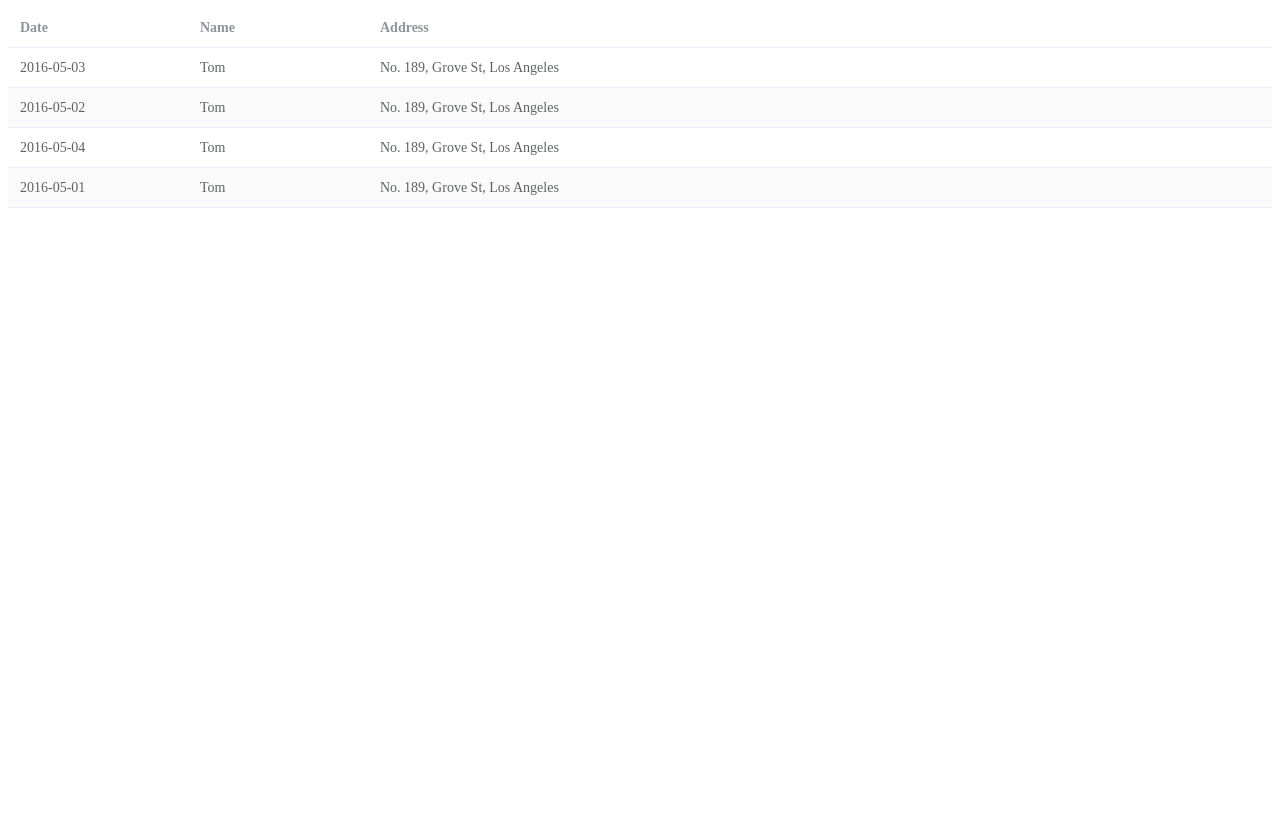
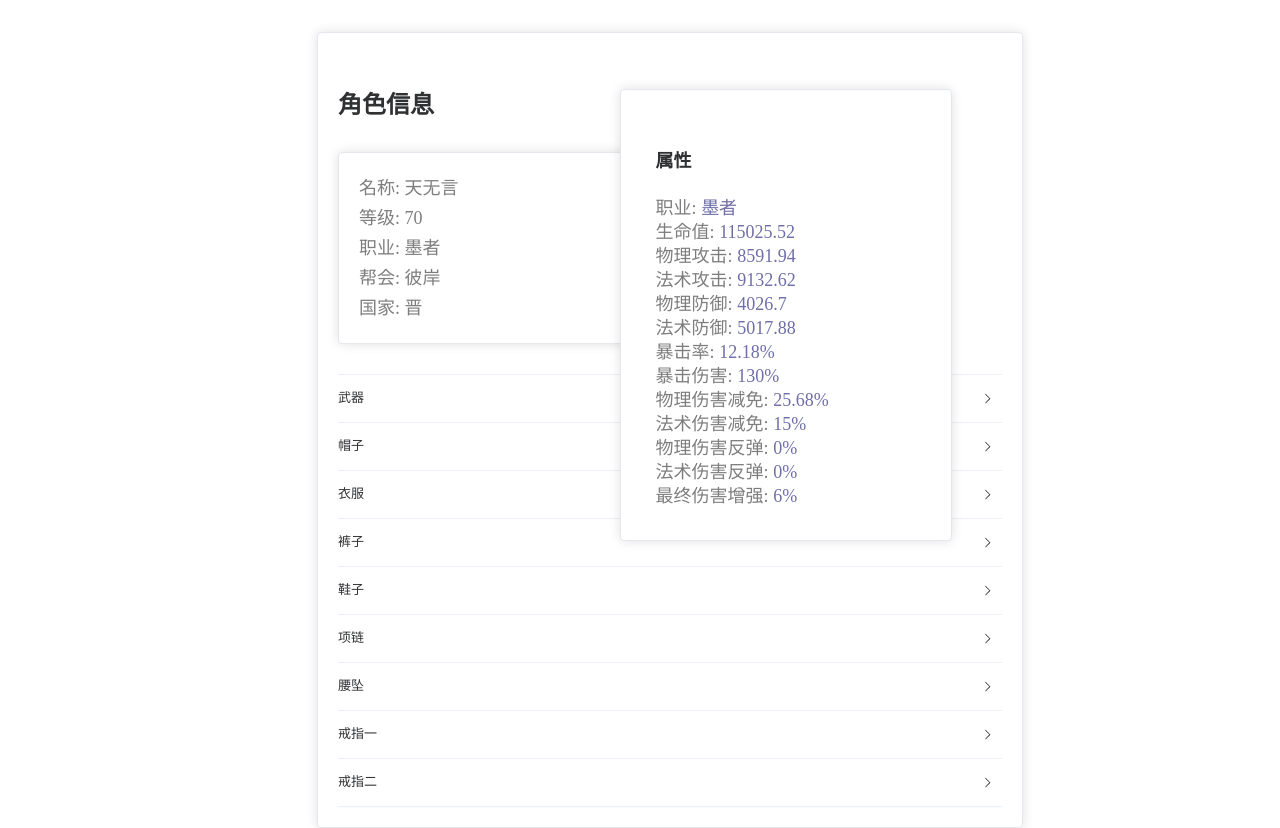
Before and after one commit to leemoCode/moliar_x, a Vue app in the folder front/: page / in a window 1280 px wide. Before the commit the page ends 800 px from the top, so only its background shows below. Built offline with nearby package versions, Linux system fonts and the light colour scheme.

Commit message:
feat: 装备属性展示完成

```diff
--- a/front/src/App.vue
+++ b/front/src/App.vue
@@ -1,7 +1,7 @@
 <template>
   <!-- <UserInfoCreateForm /> -->
-  <!-- <UserInfoShowCard /> -->
-  <CharacterBasicProperty />
+  <UserInfoShowCard />
+  <!-- <CharacterBasicProperty /> -->
 </template>
 
 <script lang="ts">
--- a/front/src/components/gameComponents/CharacterBasicProperty.vue
+++ b/front/src/components/gameComponents/CharacterBasicProperty.vue
@@ -1,43 +1,49 @@
 <template>
-  <el-table :data="tableData" stripe style="width: 100%">
-    <el-table-column prop="date" label="Date" width="180" />
-    <el-table-column prop="name" label="Name" width="180" />
-    <el-table-column prop="address" label="Address" />
-  </el-table>
+  <div class="basic_property_list">
+    <div>
+      <el-table :data="dataShow" stripe style="width: 100%">
+        <el-table-column
+          v-for="item in characterBasicPropertyList"
+          :prop="item.key"
+          :label="item.name"
+          width="120"
+        />
+      </el-table>
+    </div>
+
+    <!-- <el-input
+      v-model="data"
+      style="margin-top: 30px; font-size: 27px"
+      :rows="2"
+      type="textarea"
+      placeholder="Please input"
+    /> -->
+  </div>
 </template>
 
 <script lang="ts">
-import { defineComponent, ref, computed } from 'vue';
+import { computed, defineComponent, ref } from 'vue';
+import { useGameData } from '../../core/useGameData';
 
 export default defineComponent({
   name: 'CharacterBasicProperty',
   setup() {
-    // demo
-    const tableData = [
-      {
-        date: '2016-05-03',
-        name: 'Tom',
-        address: 'No. 189, Grove St, Los Angeles',
-      },
-      {
-        date: '2016-05-02',
-        name: 'Tom',
-        address: 'No. 189, Grove St, Los Angeles',
-      },
-      {
-        date: '2016-05-04',
-        name: 'Tom',
-        address: 'No. 189, Grove St, Los Angeles',
-      },
-      {
-        date: '2016-05-01',
-        name: 'Tom',
-        address: 'No. 189, Grove St, Los Angeles',
-      },
-    ];
+    const { characterBasicPropertyData, characterBasicPropertyList } =
+      useGameData();
+
+    const data = ref(JSON.stringify(characterBasicPropertyData));
+    const dataShow = computed(() => {
+      return JSON.parse(data.value);
+    });
+
     return {
-      tableData,
+      characterBasicPropertyList,
+
+      data,
+      dataShow,
     };
   },
 });
 </script>
+<style scoped>
+</style>
--- a/front/src/components/gameComponents/UserInfoShowCard.vue
+++ b/front/src/components/gameComponents/UserInfoShowCard.vue
@@ -1,11 +1,21 @@
 <template>
   <el-card class="show_card">
     <h4>角色信息</h4>
-    <div class="base_info_list">
+    <el-card class="base_info_list">
       <div v-for="item in baseInfoList" class="base_info_item">
         {{ item.name }}: {{ testData[item.key] }}
       </div>
-    </div>
+    </el-card>
+    <el-card class="property_card">
+      <h4>属性</h4>
+
+      <div v-for="item in characterBasicPropertyList">
+        <span class="property_name">{{ item.name }}: </span>
+        <span class="property_num"
+          >{{ totoalProperty[item.key] }}{{ resolvePercentNum(item.name) }}</span
+        >
+      </div>
+    </el-card>
     <el-collapse>
       <el-collapse-item v-for="item in equipmentTypeList" :title="item.name">
         <UserInfoShowEquipment
@@ -109,13 +119,37 @@ export default defineComponent({
       ring2_num: '4',
     };
 
-    const { equipmentTypeList, baseInfoList } = useGameData();
+    const {
+      equipmentTypeList,
+      baseInfoList,
+      characterBasicPropertyList,
+      caculateTotalProperty,
+    } = useGameData();
+
+    const resolvePercentNum = (key: string) => {
+      if (
+        key.indexOf('暴击') !== -1 ||
+        key.indexOf('减免') !== -1 ||
+        key.indexOf('反弹') !== -1 ||
+        key.indexOf('增强') !== -1
+      ) {
+        return '%';
+      }
+      return '';
+    };
+
+    const totoalProperty = caculateTotalProperty(testData);
 
     return {
       testData,
 
       equipmentTypeList,
       baseInfoList,
+      characterBasicPropertyList,
+
+      resolvePercentNum,
+
+      totoalProperty,
     };
   },
 });
@@ -135,6 +169,7 @@ export default defineComponent({
 }
 
 .base_info_list {
+  width: 300px;
   margin-bottom: 30px;
 }
 
@@ -143,4 +178,24 @@ export default defineComponent({
   color: #7e7e7f;
   margin-bottom: 4px;
 }
+
+.property_card {
+  position: absolute;
+  right: 10%;
+  top: 7%;
+  width: 300px;
+  height: 420px;
+
+  padding: 15px;
+
+  font-size: 18px;
+  line-height: 24px;
+}
+
+.property_name {
+  color: #7e7e7f;
+}
+.property_num {
+  color: #6e6ea8;
+}
 </style>
--- a/front/src/components/gameComponents/UserInfoShowEquipment.vue
+++ b/front/src/components/gameComponents/UserInfoShowEquipment.vue
@@ -22,8 +22,8 @@ export default defineComponent({
       default: '',
     },
     num: {
-      type: Number,
-      default: 0,
+      type: String,
+      default: '',
     },
     property: {
       type: Object,
--- a/front/src/core/useGameData.ts
+++ b/front/src/core/useGameData.ts
@@ -21,18 +21,197 @@ interface UseGameDataInterface {
   equipmentTypeList: { [key: string]: string }[];
   baseInfoList: { [key: string]: string }[];
   equipmentPropertyList: { [key: string]: string }[];
+  characterBasicPropertyList: { [key: string]: string }[];
+  characterBasicPropertyData: { [key: string]: string | number }[];
+
+  caculateTotalProperty: (data: PlayerInfoInterface) => {
+    [key: string]: string | number;
+  };
 }
 
-// demo
+const characterBasicPropertyList = [
+  {
+    name: '职业',
+    key: 'character',
+  },
+  {
+    name: '生命值',
+    key: 'hp',
+  },
+  {
+    name: '物理攻击',
+    key: 'physicalDamage',
+  },
+  {
+    name: '法术攻击',
+    key: 'spellDamage',
+  },
+  {
+    name: '物理防御',
+    key: 'physicalDefense',
+  },
+  {
+    name: '法术防御',
+    key: 'spellDefense',
+  },
+  {
+    name: '暴击率',
+    key: 'critPercent',
+  },
+  {
+    name: '暴击伤害',
+    key: 'critBoostNum',
+  },
+  {
+    name: '物理伤害减免',
+    key: 'physicalReductionPercent',
+  },
+  {
+    name: '法术伤害减免',
+    key: 'spellReductionPercent',
+  },
+  {
+    name: '物理伤害反弹',
+    key: 'physicalReboundPercent',
+  },
+  {
+    name: '法术伤害反弹',
+    key: 'spellReboundPercent',
+  },
+  {
+    name: '最终伤害增强',
+    key: 'finalDamageBoostPercent',
+  },
+];
+
 const characterBasicPropertyData = [
   {
     character: '武士',
     hp: 100000,
-    physicalDamage: 9000,
-    spellDamage: 1000,
-  }
+    physicalDamage: 10000,
+    spellDamage: 0,
+    physicalDefense: 3000,
+    spellDefense: 3000,
+    critPercent: 15,
+    critBoostNum: 150,
+    physicalReductionPercent: 0,
+    spellReductionPercent: 0,
+    physicalReboundPercent: 0,
+    spellReboundPercent: 0,
+    finalDamageBoostPercent: 5,
+  },
+  {
+    character: '力士',
+    hp: 167000,
+    physicalDamage: 6000,
+    spellDamage: 0,
+    physicalDefense: 5000,
+    spellDefense: 2200,
+    critPercent: 10,
+    critBoostNum: 120,
+    physicalReductionPercent: 10,
+    spellReductionPercent: 0,
+    physicalReboundPercent: 5,
+    spellReboundPercent: 0,
+    finalDamageBoostPercent: 0,
+  },
 
-]
+  {
+    character: '方士',
+    hp: 79000,
+    physicalDamage: 100,
+    spellDamage: 14600,
+    physicalDefense: 1200,
+    spellDefense: 2500,
+    critPercent: 12,
+    critBoostNum: 160,
+    physicalReductionPercent: 0,
+    spellReductionPercent: 5,
+    physicalReboundPercent: 0,
+    spellReboundPercent: 0,
+    finalDamageBoostPercent: 10,
+  },
+
+  {
+    character: '祭司',
+    hp: 120000,
+    physicalDamage: 100,
+    spellDamage: 7300,
+    physicalDefense: 2000,
+    spellDefense: 2600,
+    critPercent: 8,
+    critBoostNum: 115,
+    physicalReductionPercent: 5,
+    spellReductionPercent: 5,
+    physicalReboundPercent: 0,
+    spellReboundPercent: 0,
+    finalDamageBoostPercent: 3,
+  },
+
+  {
+    character: '射手',
+    hp: 85000,
+    physicalDamage: 12750,
+    spellDamage: 4000,
+    physicalDefense: 1100,
+    spellDefense: 2400,
+    critPercent: 9,
+    critBoostNum: 140,
+    physicalReductionPercent: 0,
+    spellReductionPercent: 50,
+    physicalReboundPercent: 0,
+    spellReboundPercent: 0,
+    finalDamageBoostPercent: 13,
+  },
+
+  {
+    character: '刺客',
+    hp: 94000,
+    physicalDamage: 9200,
+    spellDamage: 500,
+    physicalDefense: 2200,
+    spellDefense: 2300,
+    critPercent: 20,
+    critBoostNum: 190,
+    physicalReductionPercent: 0,
+    spellReductionPercent: 0,
+    physicalReboundPercent: 0,
+    spellReboundPercent: 0,
+    finalDamageBoostPercent: 11,
+  },
+
+  {
+    character: '墨者',
+    hp: 115000,
+    physicalDamage: 8500,
+    spellDamage: 9100,
+    physicalDefense: 4000,
+    spellDefense: 5000,
+    critPercent: 7,
+    critBoostNum: 130,
+    physicalReductionPercent: 10,
+    spellReductionPercent: 15,
+    physicalReboundPercent: 0,
+    spellReboundPercent: 0,
+    finalDamageBoostPercent: 6,
+  },
+
+  {
+    character: '幻师',
+    hp: 103000,
+    physicalDamage: 8000,
+    spellDamage: 8200,
+    physicalDefense: 2550,
+    spellDefense: 2750,
+    critPercent: 17,
+    critBoostNum: 170,
+    physicalReductionPercent: 3,
+    spellReductionPercent: 3,
+    physicalReboundPercent: 0,
+    spellReboundPercent: 0,
+    finalDamageBoostPercent: 8,
+  },
+];
 
 const equipmentTypeList = [
   {
@@ -159,11 +338,97 @@ const baseInfoList = [
   },
 ];
 
+const getBasicProperty = (character: string) => {
+  for (const item of characterBasicPropertyData) {
+    if (item.character === character) {
+      return item;
+    }
+  }
+};
+
+const ADDTION_1_5 = 0.08;
+const ADDTION_6_10 = 0.14;
+
+const ADDTION_LIST_OVER_10 = [
+  0.3, // 11
+  0.33, // 12
+  0.37, // 13
+  0.42, // 14
+  0.48, // 15
+  0.6, // 16
+  0.88, // 17
+  1.06, // 18
+  1.3, // 19
+  2, // 20
+];
+
+const getEquipmentProperty = (
+  data: PlayerInfoInterface,
+  propertyName: string
+) => {
+  let res = 0;
+
+  for (const eqItem of equipmentTypeList) {
+    const equipmentProperty = data[eqItem.key + '_property'];
+
+    // 强化等级
+    const strengthenNum = data[eqItem.key + '_num'] as number;
+
+    let strengthenAddition = 1;
+
+    // 0-10 强化计算
+    strengthenAddition +=
+      ADDTION_1_5 * (strengthenNum - 5 > 0 ? 5 : strengthenNum) +
+      ADDTION_6_10 * (strengthenNum - 10 > 0 ? 5 : strengthenNum - 5);
+
+    for (let i = 10; i <= 20; i++) {
+      if (strengthenNum >= i) {
+        strengthenAddition += ADDTION_LIST_OVER_10[i - 10];
+      }
+    }
+
+    if (propertyName !== 'character') {
+      res +=
+        // @ts-ignore
+        parseInt(equipmentProperty[propertyName] || 0) * strengthenAddition;
+
+        console.log('装备强化增益系数:', strengthenAddition);
+    }
+  }
+
+  return res || '';
+};
+
+const caculateTotalProperty = (data: PlayerInfoInterface) => {
+  // 单条属性 = 基础属性 + 装备属性 * 强化加成
+  const character = data.character || '';
+
+  // 基础属性
+  const basicProperty = getBasicProperty(character);
+
+  const res: PlayerInfoInterface = {};
+
+  for (const item of characterBasicPropertyList) {
+    // 装备加成
+    const equipmentProperty = getEquipmentProperty(data, item.key);
+
+    console.log('装备加成', item.key, equipmentProperty);
+    // @ts-ignore
+    res[item.key] = basicProperty[item.key] + equipmentProperty;
+  }
+
+  return res;
+};
+
 export const useGameData: () => UseGameDataInterface = function () {
   return {
     createData,
     baseInfoList,
     equipmentPropertyList,
     equipmentTypeList,
+    characterBasicPropertyList,
+    characterBasicPropertyData,
+
+    caculateTotalProperty,
   };
 };
```
